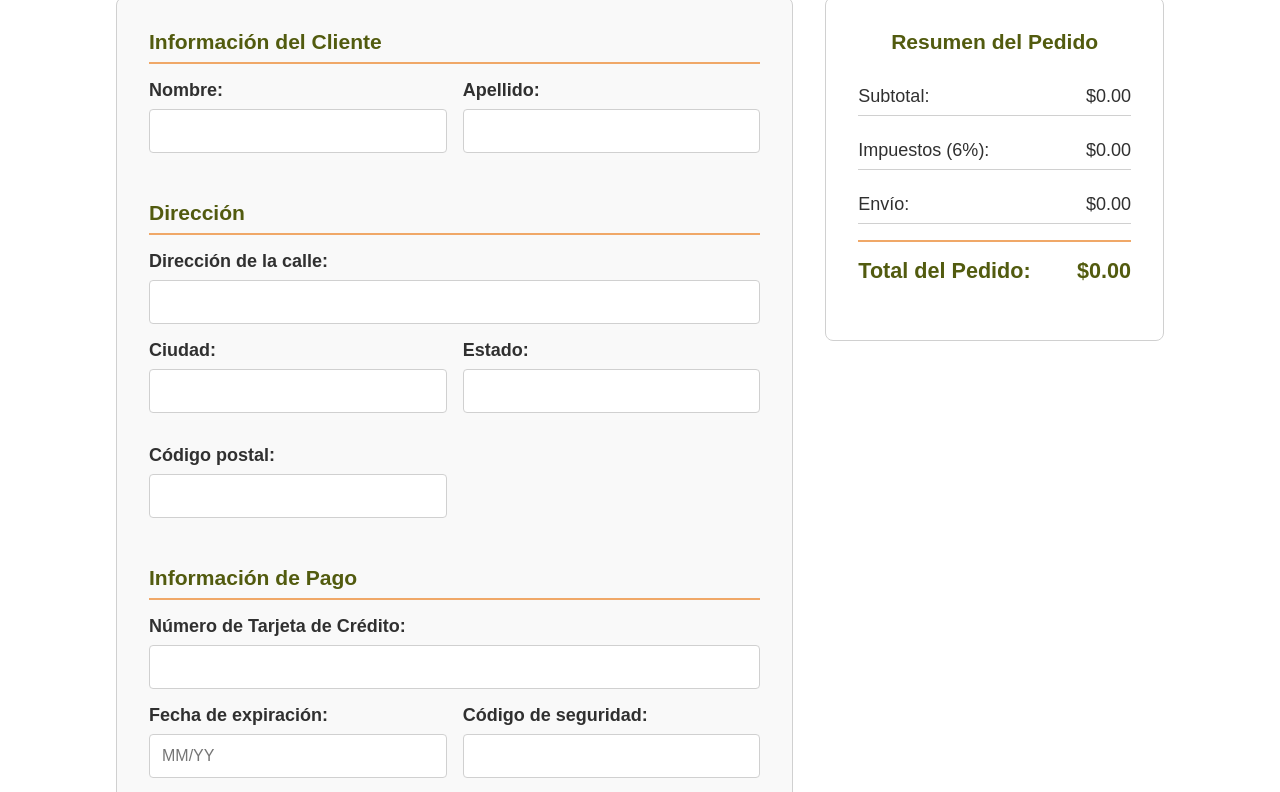
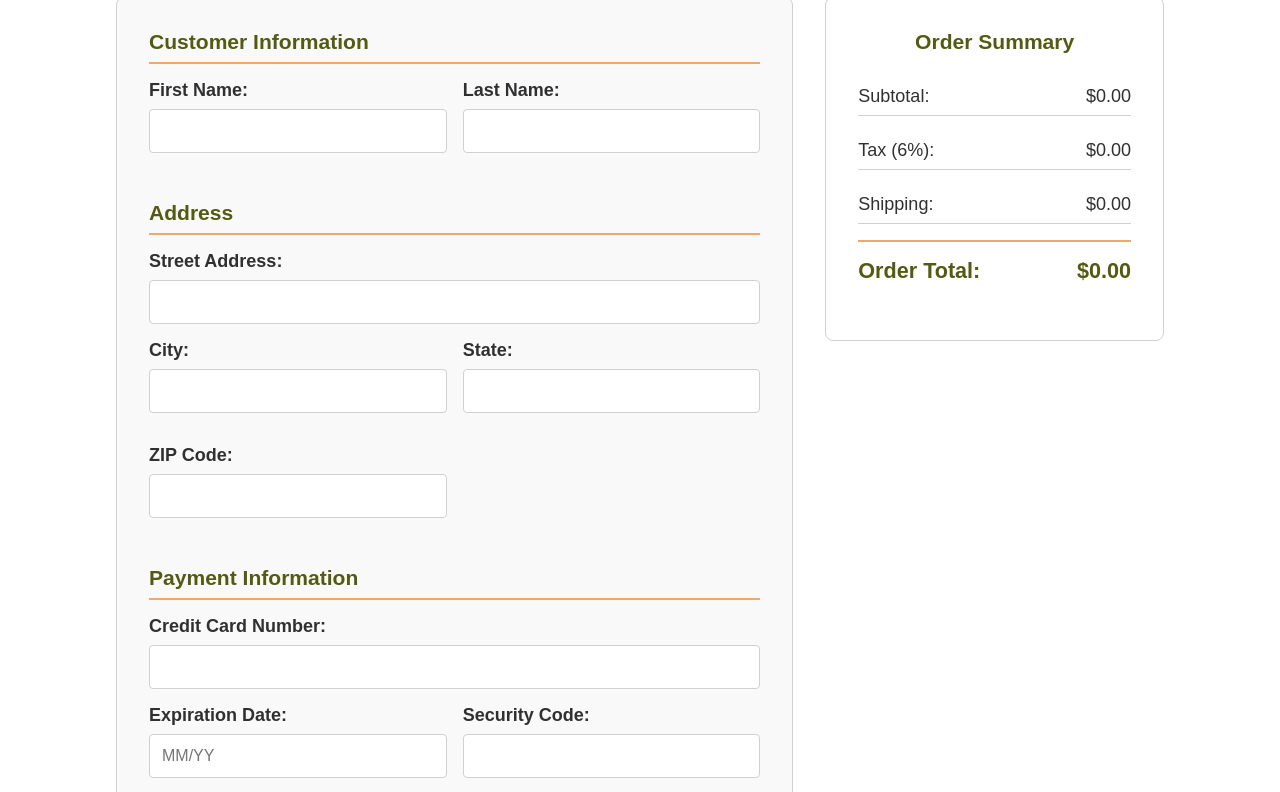
Before and after one commit to Yago030/wdd330-wdII, a website built with Vite: page src/checkout/index.html in a window 1280 px wide. Shown: the part 160-952 px from the top of the page. Built offline with nearby package versions, Linux system fonts and the light colour scheme; no server answers; files whose address does not match are found by name.

Commit message:
added some changes

```diff
--- a/src/checkout/index.html
+++ b/src/checkout/index.html
@@ -19,87 +19,87 @@
         <div class="checkout-container">
           <form class="checkout-form" name="checkoutForm">
             <div class="form-section">
-              <h3>Información del Cliente</h3>
+              <h3>Customer Information</h3>
 
               <div class="form-row">
                 <div class="form-group">
-                  <label for="fname">Nombre:</label>
+                  <label for="fname">First Name:</label>
                   <input type="text" id="fname" name="fname" required>
                 </div>
 
                 <div class="form-group">
-                  <label for="lname">Apellido:</label>
+                  <label for="lname">Last Name:</label>
                   <input type="text" id="lname" name="lname" required>
                 </div>
               </div>
             </div>
 
             <div class="form-section">
-              <h3>Dirección</h3>
+              <h3>Address</h3>
 
               <div class="form-group">
-                <label for="street">Dirección de la calle:</label>
+                <label for="street">Street Address:</label>
                 <input type="text" id="street" name="street" required>
               </div>
 
               <div class="form-row">
                 <div class="form-group">
-                  <label for="city">Ciudad:</label>
+                  <label for="city">City:</label>
                   <input type="text" id="city" name="city" required>
                 </div>
 
                 <div class="form-group">
-                  <label for="state">Estado:</label>
+                  <label for="state">State:</label>
                   <input type="text" id="state" name="state" required>
                 </div>
 
                 <div class="form-group">
-                  <label for="zip">Código postal:</label>
+                  <label for="zip">ZIP Code:</label>
                   <input type="text" id="zip" name="zip" required>
                 </div>
               </div>
             </div>
 
             <div class="form-section">
-              <h3>Información de Pago</h3>
+              <h3>Payment Information</h3>
 
               <div class="form-group">
-                <label for="cardNumber">Número de Tarjeta de Crédito:</label>
+                <label for="cardNumber">Credit Card Number:</label>
                 <input type="text" id="cardNumber" name="cardNumber" required>
               </div>
 
               <div class="form-row">
                 <div class="form-group">
-                  <label for="expiration">Fecha de expiración:</label>
+                  <label for="expiration">Expiration Date:</label>
                   <input type="text" id="expiration" name="expiration" placeholder="MM/YY" required>
                 </div>
 
                 <div class="form-group">
-                  <label for="code">Código de seguridad:</label>
+                  <label for="code">Security Code:</label>
                   <input type="text" id="code" name="code" required>
                 </div>
               </div>
             </div>
 
-            <button type="submit" class="submit-btn">Procesar Pago</button>
+            <button type="submit" class="submit-btn">Process Payment</button>
           </form>
 
           <div class="order-summary">
-            <h3>Resumen del Pedido</h3>
+            <h3>Order Summary</h3>
             <div class="summary-item">
               <span>Subtotal:</span>
               <span id="subtotal">$0.00</span>
             </div>
             <div class="summary-item">
-              <span>Impuestos (6%):</span>
+              <span>Tax (6%):</span>
               <span id="tax">$0.00</span>
             </div>
             <div class="summary-item">
-              <span>Envío:</span>
+              <span>Shipping:</span>
               <span id="shipping">$0.00</span>
             </div>
             <div class="summary-item total">
-              <span>Total del Pedido:</span>
+              <span>Order Total:</span>
               <span id="orderTotal">$0.00</span>
             </div>
           </div>
--- a/src/js/CheckoutProcess.mjs
+++ b/src/js/CheckoutProcess.mjs
@@ -19,10 +19,8 @@ export default class CheckoutProcess {
   }
 
   calculateItemSummary() {
-    // Calcular el subtotal de los items
     this.itemTotal = this.list.reduce((sum, item) => sum + parseFloat(item.FinalPrice), 0);
 
-    // Mostrar el subtotal
     const subtotalElement = document.querySelector(`${this.outputSelector} #subtotal`);
     if (subtotalElement) {
       subtotalElement.textContent = `$${this.itemTotal.toFixed(2)}`;
@@ -30,20 +28,16 @@ export default class CheckoutProcess {
   }
 
   calculateOrderTotal() {
-    // Calcular impuestos (6%)
     this.tax = this.itemTotal * 0.06;
 
-    // Calcular envío ($10 por el primer item, $2 por cada item adicional)
     if (this.list.length === 0) {
       this.shipping = 0;
     } else {
       this.shipping = 10 + (this.list.length - 1) * 2;
     }
 
-    // Calcular total del pedido
     this.orderTotal = this.itemTotal + this.tax + this.shipping;
 
-    // Mostrar los totales
     this.displayOrderTotals();
   }
 
@@ -89,6 +83,8 @@ export default class CheckoutProcess {
     try {
       const formData = this.formDataToJSON(form);
 
+      this.calculateOrderTotal();
+
       const orderData = {
         orderDate: new Date().toISOString(),
         fname: formData.fname,
@@ -110,14 +106,14 @@ export default class CheckoutProcess {
 
       if (response.success) {
         localStorage.removeItem('so-cart');
-        alert('¡Pedido procesado exitosamente!');
+        alert('Order processed successfully!');
         window.location.href = '../index.html';
       } else {
-        alert('Error al procesar el pedido. Inténtalo de nuevo.');
+        alert('Error processing order. Please try again.');
       }
     } catch (error) {
       console.error('Error en checkout:', error);
-      alert('Error al procesar el pedido. Inténtalo de nuevo.');
+      alert('Error processing order. Please try again.');
     }
   }
 
--- a/src/js/ExternalServices.mjs
+++ b/src/js/ExternalServices.mjs
@@ -36,6 +36,12 @@ export default class ExternalServices {
     };
 
     const response = await fetch(url, options);
+
+    if (!response.ok) {
+      const errorText = await response.text();
+      throw new Error(`Server error: ${response.status} - ${errorText}`);
+    }
+
     return await convertToJson(response);
   }
 }
--- a/src/js/checkout.js
+++ b/src/js/checkout.js
@@ -33,13 +33,13 @@ if (checkoutForm) {
     });
 
     if (!allFieldsFilled) {
-      alert('Por favor completa todos los campos requeridos.');
+      alert('Please fill in all required fields.');
       return;
     }
 
     const cartItems = JSON.parse(localStorage.getItem('so-cart') || '[]');
     if (cartItems.length === 0) {
-      alert('No hay items en el carrito.');
+      alert('No items in cart.');
       return;
     }
 
```
